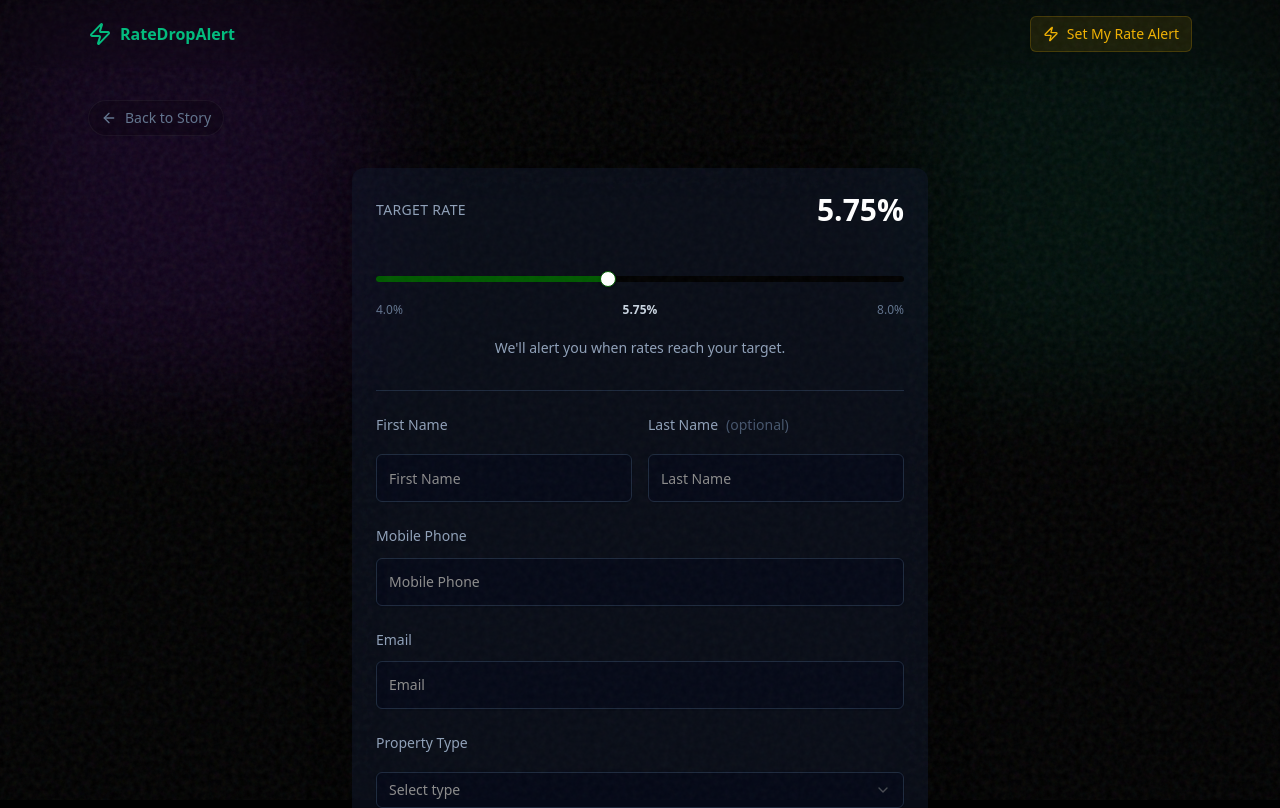
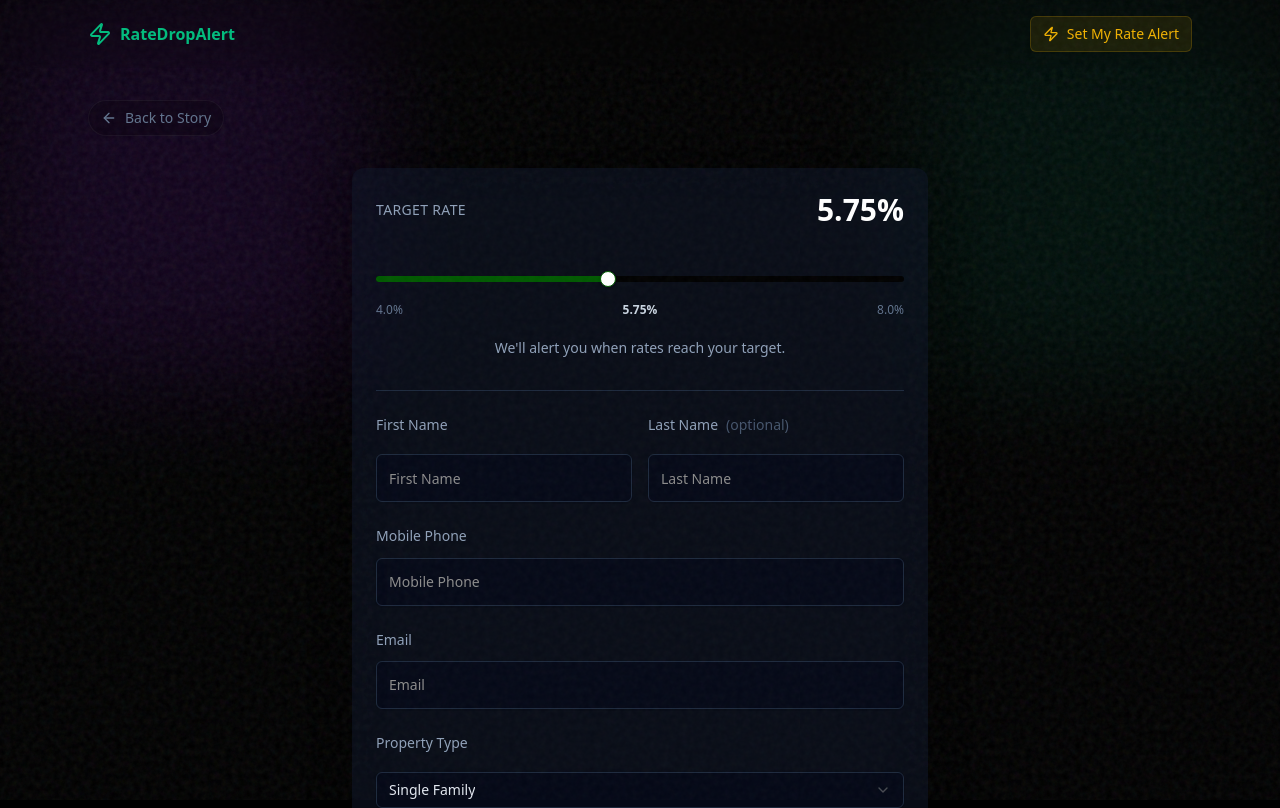
Before and after one commit to Ratedropalert/ratedropalert, a Next.js app: page /signup in a window 1280 px wide. Shown: the top 808 px of the page. Built offline with nearby package versions, Linux system fonts and the light colour scheme.

Commit message:
Fix deployment type error: align zod schema with form resolver

```diff
--- a/components/forms/rate-alert-form.tsx
+++ b/components/forms/rate-alert-form.tsx
@@ -41,7 +41,7 @@ export default function RateAlertForm() {
       last_name: "",
       phone: "",
       email: "",
-      property_type: undefined,
+      property_type: "Single Family",
       occupancy_type: "Primary Residence",
       estimated_credit_score: "760+",
       current_loan_amount: 0,
--- a/schema/rate-alert-schema.ts
+++ b/schema/rate-alert-schema.ts
@@ -28,8 +28,8 @@ export const rateAlertSchema = z.object({
   estimated_property_value: z
     .number()
     .min(1, "Estimated property value is required"),
-  email_alerts: z.boolean().default(true),
-  allow_offers: z.boolean().default(false),
+  email_alerts: z.boolean(),
+  allow_offers: z.boolean(),
 });
 
 export type RateAlertFormData = z.infer<typeof rateAlertSchema>;
```
